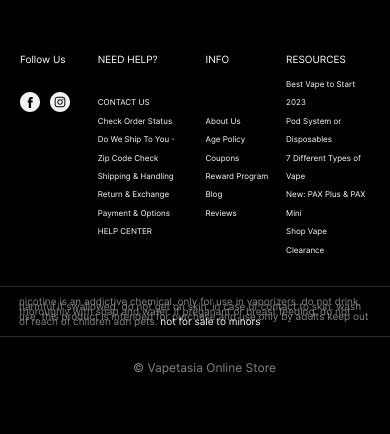
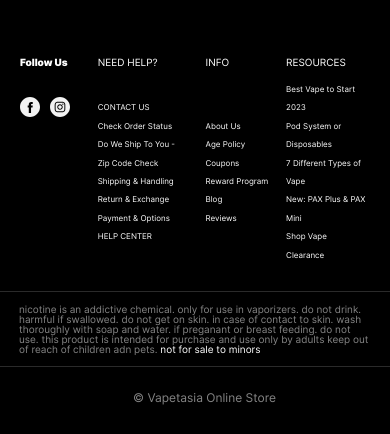
Before and after one commit to IMLUOAI/Vapor-store, a plain HTML site: page index.html in a window 390 px wide. Shown: the part 3897-4331 px from the top of the page. Before the commit the page ends 4301 px from the top, so only its background shows below. Drawn offline with Linux system fonts and the light colour scheme.

Commit message:
update after fonts adjustment

```diff
--- a/blocks/note.css
+++ b/blocks/note.css
@@ -11,7 +11,7 @@
     font-style: normal;
     font-weight: 400;
     font-size: 14px;
-    line-height: 0.8;
+    line-height: 1.2;
     color:#848484;
     text-transform: lowercase;
     margin: 12px auto;
@@ -22,7 +22,7 @@
     font-style: normal;
     font-weight: 400;
     font-size: 14px;
-    line-height: 0.8;
+    line-height: 1.2;
     color: #fff;
   }
 
@@ -34,12 +34,12 @@
   .note__description {
     margin: 12px 19px;
     font-size: 10px;
-    line-height: 0.5;
+    line-height: 1;
 }
 
 .note__span-accent {
     font-size: 10px;
-    line-height: 0.5;
+    line-height: 1;
     color: #fff;
   }
 }
--- a/blocks/profile.css
+++ b/blocks/profile.css
@@ -17,9 +17,9 @@
   margin: 30px auto auto 0;
   font-family: 'Inter', Arial, sans-serif;
   font-style: normal;
-  font-weight: 400;
+  font-weight: 900;
   font-size: 18px;
-  line-height: 1.1;
+  line-height: 1.3;
   color: #fff;
   padding-left: 20px;
 }
@@ -31,7 +31,7 @@
   font-style: normal;
   font-weight: 400;
   font-size: 18px;
-  line-height: 1.1;
+  line-height: 1.3;
   color: #fff;
   padding-left: 40px;
 }
@@ -53,7 +53,7 @@
   font-style: normal;
   font-weight: 400;
   font-size: 14px;
-  line-height: 0.8;
+  line-height: 1.2;
   color: #fff;
   text-decoration: none;
 }
@@ -97,7 +97,7 @@
 .profile__column_social-heading {
   max-width: 80px;
   font-size: 10px;
-  line-height: 0.5;
+  line-height: 1;
   color: #fff;
   padding-left: 20px;
 }
@@ -105,7 +105,7 @@
 .profile__column-heading {
   max-width: 100px;
   font-size: 10px;
-  line-height: 0.5;
+  line-height: 1;
   color: #fff;
   padding-left: 0;
 }
@@ -125,7 +125,7 @@
 
 .profile__column_link {
   font-size: 8px;
-  line-height: 0.5;
+  line-height: 1;
   padding-left: 0;
 }
 
```
